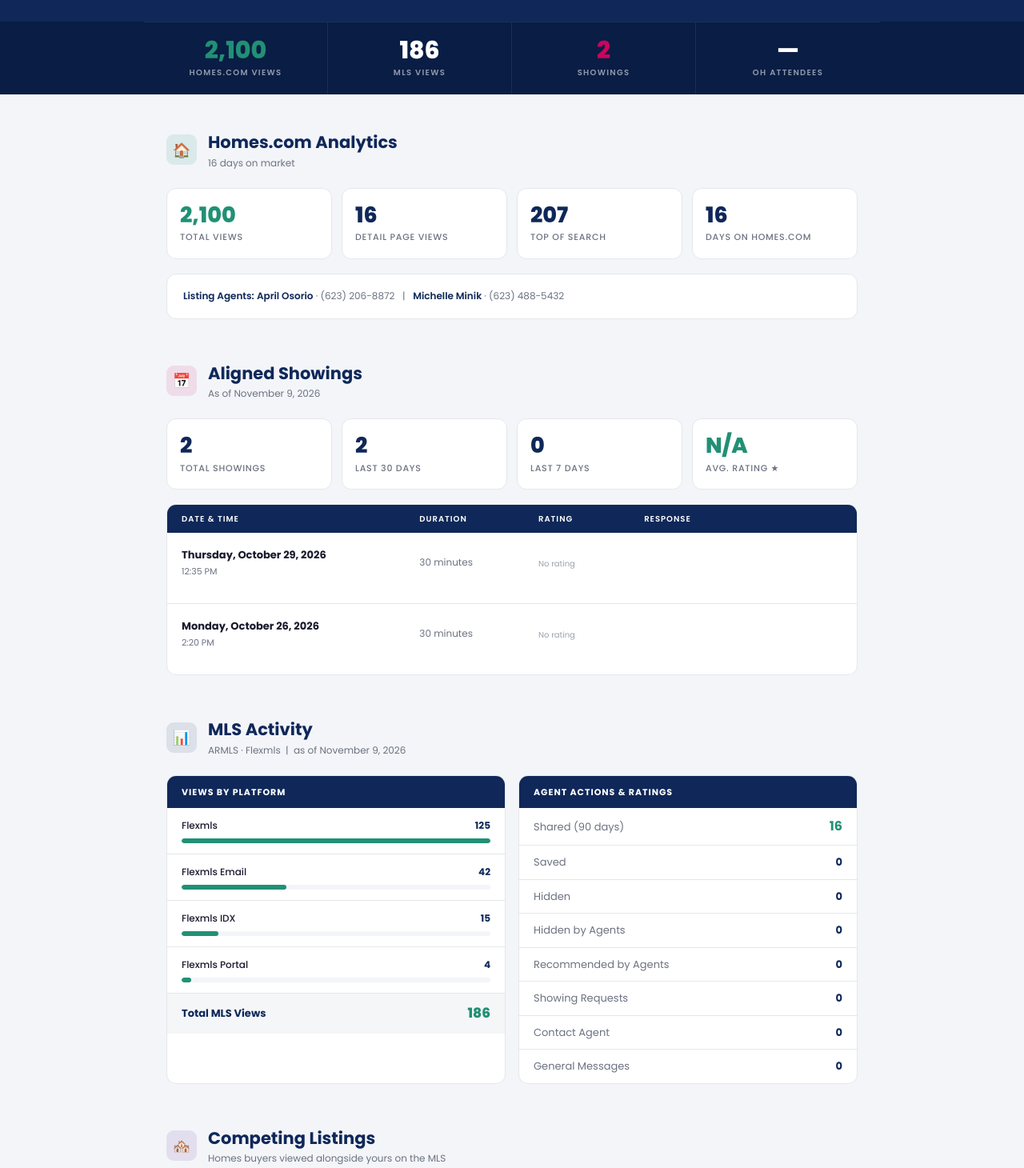
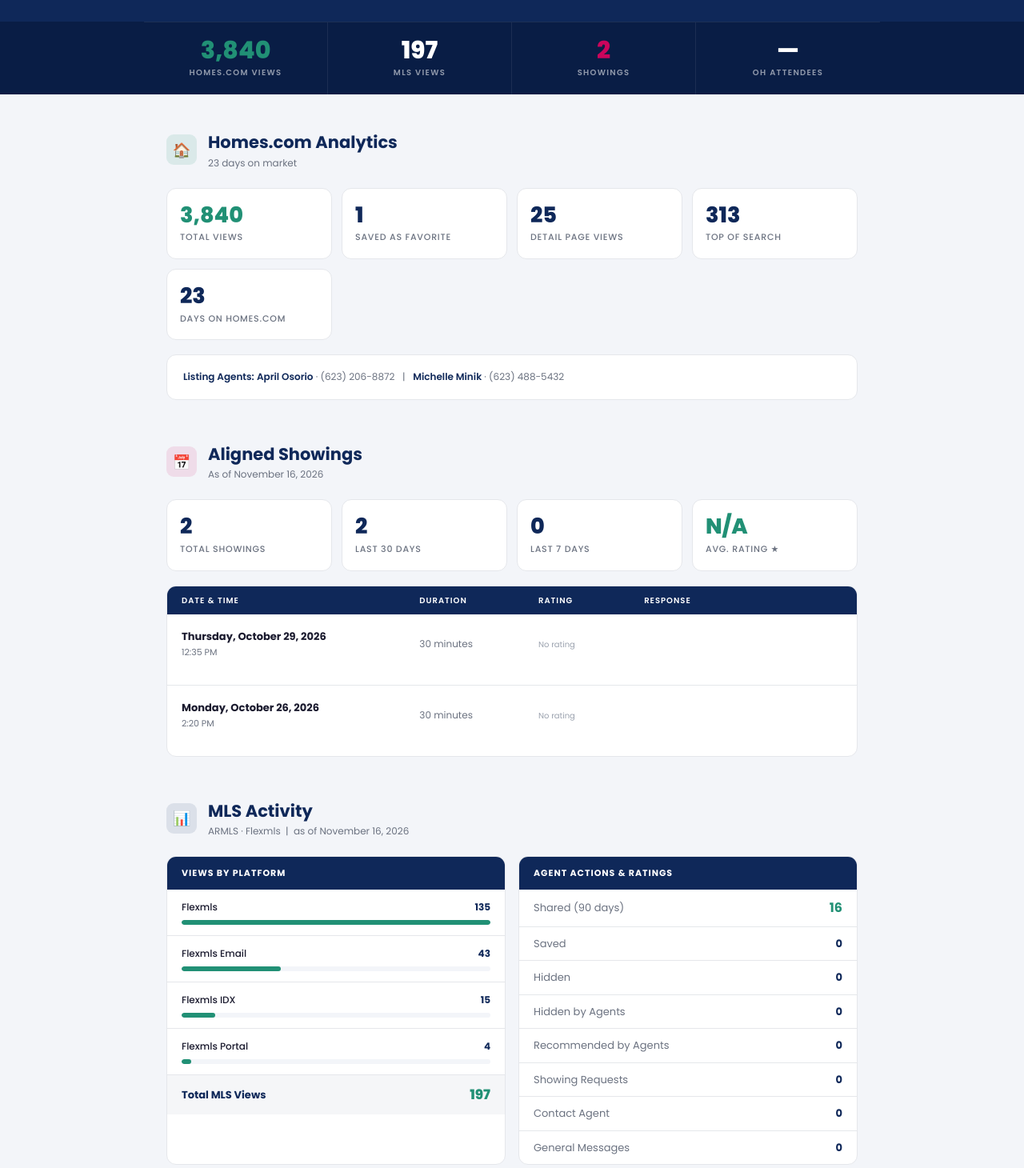
Before and after one commit to transactionsupport/sellerreports, a plain HTML site: page 16543/index.html in a window 1280 px wide. Shown: the part 528-1988 px from the top of the page at 80% size. Drawn offline with Linux system fonts and the light colour scheme.

Commit message:
Weekly seller report update - 16543 - Nov 16, 2026

```diff
--- a/16543/index.html
+++ b/16543/index.html
@@ -191,7 +191,7 @@
 <div class="action-bar">
   <div class="ab-brand">TEAM <span>MINIK</span></div>
   <div class="ab-title">Weekly Seller Activity Report</div>
-  <div class="ab-date">November 9, 2026</div>
+  <div class="ab-date">November 16, 2026</div>
 </div>
 
 <!-- HERO -->
@@ -219,11 +219,11 @@
 <div class="pulse">
   <div class="pulse-inner">
     <div class="ps">
-      <div class="ps-val c-teal">2,100</div>
+      <div class="ps-val c-teal">3,840</div>
       <div class="ps-lbl">Homes.com Views</div>
     </div>
     <div class="ps">
-      <div class="ps-val c-white">186</div>
+      <div class="ps-val c-white">197</div>
       <div class="ps-lbl">MLS Views</div>
     </div>
     <div class="ps">
@@ -246,14 +246,15 @@
       <div class="sec-icon si-teal">🏠</div>
       <div>
         <div class="sec-title">Homes.com Analytics</div>
-        <div class="sec-sub">16 days on market</div>
+        <div class="sec-sub">23 days on market</div>
       </div>
     </div>
     <div class="stat-grid">
-      <div class="sc"><div class="sc-val teal">2,100</div><div class="sc-lbl">Total Views</div></div>
-      <div class="sc"><div class="sc-val">16</div><div class="sc-lbl">Detail Page Views</div></div>
-      <div class="sc"><div class="sc-val">207</div><div class="sc-lbl">Top of Search</div></div>
-      <div class="sc"><div class="sc-val">16</div><div class="sc-lbl">Days on Homes.com</div></div>
+      <div class="sc"><div class="sc-val teal">3,840</div><div class="sc-lbl">Total Views</div></div>
+      <div class="sc"><div class="sc-val">1</div><div class="sc-lbl">Saved as Favorite</div></div>
+      <div class="sc"><div class="sc-val">25</div><div class="sc-lbl">Detail Page Views</div></div>
+      <div class="sc"><div class="sc-val">313</div><div class="sc-lbl">Top of Search</div></div>
+      <div class="sc"><div class="sc-val">23</div><div class="sc-lbl">Days on Homes.com</div></div>
     </div>
     <div class="info-row">
       <strong>Listing Agents:</strong> <strong>April Osorio</strong> · (623) 206-8872 &nbsp;&nbsp;|&nbsp;&nbsp; <strong>Michelle Minik</strong> · (623) 488-5432<br>
@@ -268,7 +269,7 @@
       <div class="sec-icon si-pink">📅</div>
       <div>
         <div class="sec-title">Aligned Showings</div>
-        <div class="sec-sub">As of November 9, 2026</div>
+        <div class="sec-sub">As of November 16, 2026</div>
       </div>
     </div>
     <div class="stat-grid">
@@ -327,37 +328,33 @@
       <div class="sec-icon si-navy">📊</div>
       <div>
         <div class="sec-title">MLS Activity</div>
-        <div class="sec-sub">ARMLS · Flexmls &nbsp;|&nbsp; as of November 9, 2026</div>
+        <div class="sec-sub">ARMLS · Flexmls &nbsp;|&nbsp; as of November 16, 2026</div>
       </div>
     </div>
     <div class="mls-grid">
       <div class="mls-card">
         <div class="mls-head">Views by Platform</div>
-
         <div class="pb">
           <div class="pb-top">
             <span class="pb-name">Flexmls</span>
-            <span class="pb-cnt">125</span>
+            <span class="pb-cnt">135</span>
           </div>
           <div class="bar-track"><div class="bar-fill" style="width:100%"></div></div>
         </div>
-
         <div class="pb">
           <div class="pb-top">
             <span class="pb-name">Flexmls Email</span>
-            <span class="pb-cnt">42</span>
+            <span class="pb-cnt">43</span>
           </div>
-          <div class="bar-track"><div class="bar-fill" style="width:34%"></div></div>
+          <div class="bar-track"><div class="bar-fill" style="width:32%"></div></div>
         </div>
-
         <div class="pb">
           <div class="pb-top">
             <span class="pb-name">Flexmls IDX</span>
             <span class="pb-cnt">15</span>
           </div>
-          <div class="bar-track"><div class="bar-fill" style="width:12%"></div></div>
+          <div class="bar-track"><div class="bar-fill" style="width:11%"></div></div>
         </div>
-
         <div class="pb">
           <div class="pb-top">
             <span class="pb-name">Flexmls Portal</span>
@@ -367,7 +364,7 @@
         </div>
         <div class="pb-total">
           <span class="pb-total-lbl">Total MLS Views</span>
-          <span class="pb-total-val">186</span>
+          <span class="pb-total-val">197</span>
         </div>
       </div>
       <div class="mls-card">
@@ -404,7 +401,6 @@
           <div class="comp-status">Active</div>
         </div>
       </div>
-
       <div class="comp-card">
         <div>
           <div class="comp-addr">33514 W Indian School Rd, Tonopah</div>
@@ -415,7 +411,6 @@
           <div class="comp-status">Active</div>
         </div>
       </div>
-
       <div class="comp-card">
         <div>
           <div class="comp-addr">17717 W Manso St, Goodyear</div>
@@ -426,7 +421,6 @@
           <div class="comp-status">Active</div>
         </div>
       </div>
-
       <div class="comp-card">
         <div>
           <div class="comp-addr">0 N 441 Ave 171, Tonopah</div>
@@ -437,7 +431,16 @@
           <div class="comp-status">Active</div>
         </div>
       </div>
-
+      <div class="comp-card">
+        <div>
+          <div class="comp-addr">16537 W Hayley Way, Goodyear</div>
+          <div class="comp-det">MLS #6980816 &nbsp;·&nbsp; 3 bd / 2 ba</div>
+        </div>
+        <div>
+          <div class="comp-price">$384,900</div>
+          <div class="comp-status">Active</div>
+        </div>
+      </div>
       <div class="comp-card">
         <div>
           <div class="comp-addr">16748 S 180th Ave, Goodyear</div>
@@ -448,18 +451,6 @@
           <div class="comp-status">Active</div>
         </div>
       </div>
-
-      <div class="comp-card">
-        <div>
-          <div class="comp-addr">16537 W Hayley Way, Goodyear</div>
-          <div class="comp-det">MLS #6980816 &nbsp;·&nbsp; 3 bd / 2 ba</div>
-        </div>
-        <div>
-          <div class="comp-price">$384,900</div>
-          <div class="comp-status">Active</div>
-        </div>
-      </div>
-
       <div class="comp-card">
         <div>
           <div class="comp-addr">16773 W Paseo Way, Goodyear</div>
@@ -467,10 +458,9 @@
         </div>
         <div>
           <div class="comp-price">$437,500</div>
-          <div class="comp-status">Active</div>
+          <div class="comp-status">Pending</div>
         </div>
       </div>
-
       <div class="comp-card">
         <div>
           <div class="comp-addr">14000 N 94th St 2087, Scottsdale</div>
@@ -481,7 +471,6 @@
           <div class="comp-status">Active</div>
         </div>
       </div>
-
       <div class="comp-card">
         <div>
           <div class="comp-addr">11402 S 175th Dr, Goodyear</div>
@@ -492,7 +481,6 @@
           <div class="comp-status">Active</div>
         </div>
       </div>
-
       <div class="comp-card">
         <div>
           <div class="comp-addr">2324 E Gleneagle Dr, Chandler</div>
@@ -505,9 +493,6 @@
       </div>
     </div>
   </div>
-
-
-
 </div><!-- /main -->
 
 <!-- FOOTER -->
@@ -536,7 +521,7 @@
     <div class="f-brand">
       <div class="f-brand-name">TEAM <span>MINIK</span></div>
       <div class="f-brokerage">Realty of America LLC &nbsp;·&nbsp; 1300 S Litchfield Rd Ste 220P, Goodyear, AZ 85338</div>
-      <div class="f-disclaimer">This report was prepared exclusively for the seller of 16543 W Hayley Way, Goodyear, AZ 85338. All data sourced from ARMLS/Flexmls, Aligned Showings, and Homes.com as of November 9, 2026. Information deemed reliable but not guaranteed. © 2026 Team Minik.</div>
+      <div class="f-disclaimer">This report was prepared exclusively for the seller of 16543 W Hayley Way, Goodyear, AZ 85338. All data sourced from ARMLS/Flexmls, Aligned Showings, and Homes.com as of November 16, 2026. Information deemed reliable but not guaranteed. © 2026 Team Minik.</div>
     </div>
   </div>
 </div>
```
